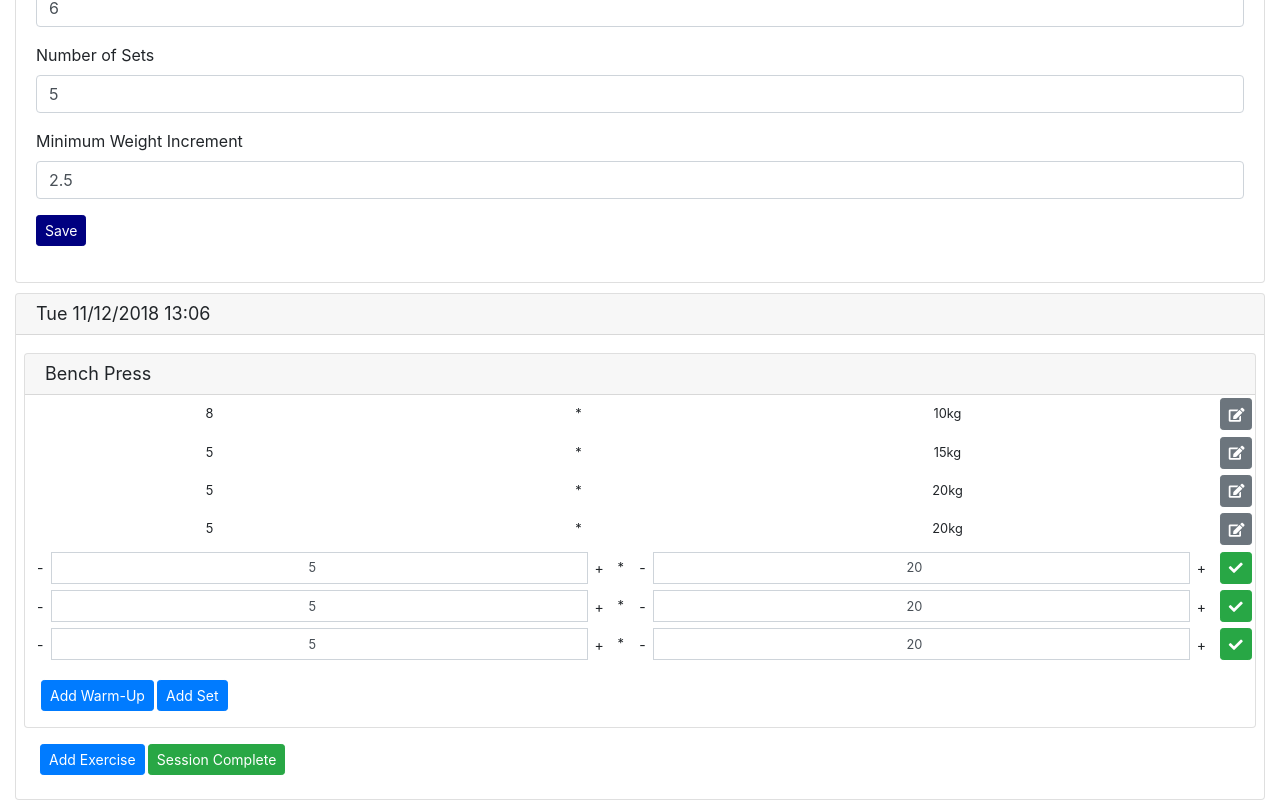
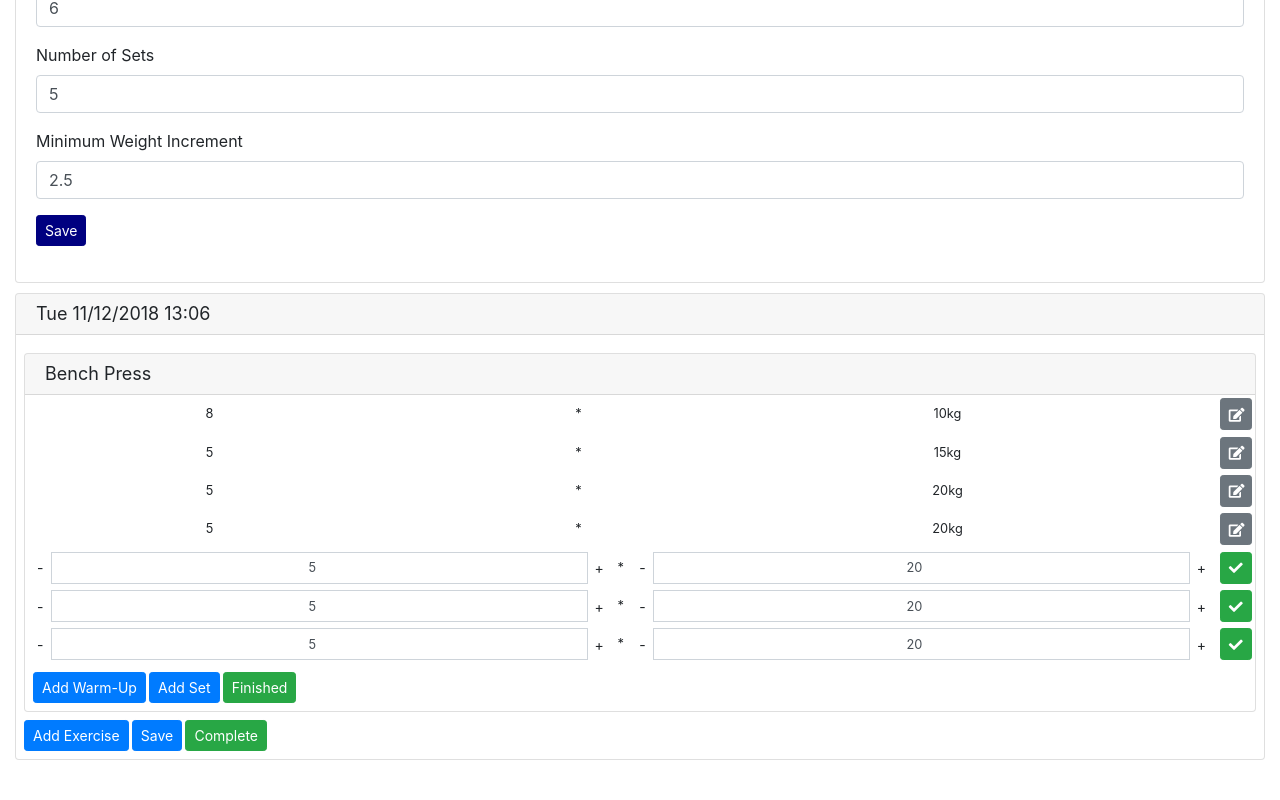
Before and after one commit to reserved-words/GymApp, an Angular app: page / in a window 1280 px wide. Shown: the part 1161-1961 px from the top of the page. After the commit the page ends 1921 px from the top, so only its background shows below. Built offline with nearby package versions, Linux system fonts and the light colour scheme.

Commit message:
Added more logic for showing and hiding elements on session screen

```diff
--- a/src/app/session/session.component.html
+++ b/src/app/session/session.component.html
@@ -13,24 +13,42 @@
                 </div>
                 <div class="card-body p-0">
                     <div *ngFor='let set of item.warmup'>
-                        <gym-set [set]='set'></gym-set>
+                        <gym-set [set]='set' [exerciseFinished]='item.finished'></gym-set>
                     </div>
                     <div *ngFor='let set of item.sets'>
-                        <gym-set [set]='set'></gym-set>
+                        <gym-set [set]='set' [exerciseFinished]='item.finished'></gym-set>
                     </div>
-                    <div class="p-3">
-                        <button class="btn btn-sm btn-primary" (click)='item.addWarmUpSet()'>Add Warm-Up</button>
-                        <button class="btn btn-sm btn-primary" (click)='item.addSet()'>Add Set</button>
+                    <div *ngIf='!session.complete' class="p-2">
+                        <div *ngIf='item.finished'>
+                            <button class="btn btn-sm btn-primary" (click)='item.markNotFinished()'>Not Finished</button>
+                        </div>
+                        <div *ngIf='!item.finished'>
+                            <button class="btn btn-sm btn-primary" (click)='item.addWarmUpSet()'>Add Warm-Up</button>
+                            <button class="btn btn-sm btn-primary" (click)='item.addSet()'>Add Set</button>
+                            <button class="btn btn-sm btn-success" (click)='item.markFinished()'>Finished</button>
+                        </div>
                     </div>
                 </div>
             </div>
         </div>
-        <div class="p-3">
-            <button class="btn btn-primary btn-sm"
-                (click)='addExercise()'>Add Exercise</button>
-                <button class="btn btn-sm btn-success">
-                    Session Complete
+        <div class="pt-2">
+            <div *ngIf='!session.complete'>
+                <button class="btn btn-primary btn-sm"
+                    (click)='session.addExercise()'>
+                    Add Exercise
                 </button>
+                <button class="btn btn-sm btn-primary">
+                    Save
+                </button>
+                <button class="btn btn-sm btn-success"
+                    (click)='session.markComplete()'>
+                    Complete
+                </button>
+            </div>
+            <button *ngIf='session.complete' class="btn btn-sm btn-primary"
+                (click)='session.markNotComplete()'>
+                Edit
+            </button>
         </div>
     </div>
 </div>
--- a/src/app/session/session.component.ts
+++ b/src/app/session/session.component.ts
@@ -1,6 +1,5 @@
 import { Component, Input } from "@angular/core";
 import { ISession } from "../shared/interfaces/session";
-import { ExerciseSet } from "../shared/model/exercise-set";
 import { SessionExercise } from "../shared/model/session-exercise";
 import { SessionService } from "./session.service";
 
@@ -18,10 +17,6 @@ export class SessionComponent {
 
     }
 
-    addExercise() {
-        this.session.exercises.push(new SessionExercise("?"));
-    }
-
     ngOnInit(){
         this.session = this.sessionService.getSession(this.id)
     }
--- a/src/app/session/session.service.ts
+++ b/src/app/session/session.service.ts
@@ -2,6 +2,7 @@ import { Injectable } from "@angular/core";
 import { ISession } from "../shared/interfaces/session";
 import { SessionExercise } from "../shared/model/session-exercise";
 import { ExerciseSet } from "../shared/model/exercise-set";
+import { Session } from "../shared/model/session";
 
 @Injectable({
     providedIn: 'root'
@@ -9,11 +10,7 @@ import { ExerciseSet } from "../shared/model/exercise-set";
 export class SessionService {
     getSession(id: number): ISession {
 
-        var session = {
-            id: 1,
-            date: new Date(),
-            exercises: []
-        };
+        var session = new Session(1, new Date(), false);
 
         var bp = new SessionExercise("Bench Press");
         bp.warmup = [
--- a/src/app/sessions/sessions.service.ts
+++ b/src/app/sessions/sessions.service.ts
@@ -1,5 +1,6 @@
 import { Injectable } from "@angular/core";
 import { ISession } from "../shared/interfaces/session";
+import { Session } from "../shared/model/session";
 
 @Injectable({
     providedIn: 'root'
@@ -7,9 +8,9 @@ import { ISession } from "../shared/interfaces/session";
 export class SessionsService {
     getSessions(): ISession[]{
         return [
-            { id:1, date: new Date('2018-12-09 10:00:00'), exercises: [] },
-            { id:2, date: new Date('2018-12-06 19:00:00'), exercises: [] },
-            { id:3, date: new Date('2018-12-03 19:00:00'), exercises: [] },
+            new Session(1, new Date('2018-12-09 10:00:00'), false),
+            new Session(2, new Date('2018-12-06 19:00:00'), true),
+            new Session(3, new Date('2018-12-03 19:00:00'), true)
         ];
     };
 }
--- a/src/app/shared/interfaces/session-exercise.ts
+++ b/src/app/shared/interfaces/session-exercise.ts
@@ -4,6 +4,9 @@ export interface ISessionExercise {
     type: string;
     warmup: ISet[];
     sets: ISet[];
+    finished: boolean;
     addWarmUpSet(): void;
     addSet(): void;
+    markFinished();
+    markNotFinished();
 }
--- a/src/app/shared/interfaces/session.ts
+++ b/src/app/shared/interfaces/session.ts
@@ -4,4 +4,9 @@ export interface ISession {
     id: number;
     date: Date;
     exercises: ISessionExercise[];
+    complete: boolean;
+
+    addExercise():void;
+    markComplete(): void;
+    markNotComplete(): void;
 }
--- a/src/app/shared/model/session-exercise.ts
+++ b/src/app/shared/model/session-exercise.ts
@@ -3,6 +3,7 @@ import { ISet } from "../interfaces/set";
 import { ExerciseSet } from "./exercise-set";
 
 export class SessionExercise implements ISessionExercise {
+    finished: boolean;
     type: string;
     warmup: ISet[];
     sets: ISet[];
@@ -33,4 +34,16 @@ export class SessionExercise implements ISessionExercise {
             this.sets.push(new ExerciseSet(0,0,false));
         }
     }
+    markFinished() {
+        this.finished = true;
+        for (var i in this.warmup){
+            this.warmup[i].markDone();
+        }
+        for (var i in this.sets){
+            this.sets[i].markDone();
+        }
+    }
+    markNotFinished() {
+        this.finished = false;
+    }
 }
--- /dev/null
+++ b/src/app/shared/model/session.ts
@@ -0,0 +1,29 @@
+import { ISession } from "../interfaces/session";
+import { ISessionExercise } from "../interfaces/session-exercise";
+import { SessionExercise } from "./session-exercise";
+
+export class Session implements ISession {
+    id: number;
+    date: Date;
+    exercises: ISessionExercise[] = [];
+    complete: boolean;
+
+    constructor(id: number, date: Date, complete: boolean){
+        this.id = id;
+        this.date = date;
+        this.complete = complete;
+    }
+
+    addExercise():void {
+        this.exercises.push(new SessionExercise("?"));
+    }
+    markComplete(): void {
+        this.complete = true;
+        for (var i in this.exercises){
+            this.exercises[i].markFinished();
+        }
+    }
+    markNotComplete(): void {
+        this.complete = false;
+    }
+}
--- a/src/app/shared/set.component.html
+++ b/src/app/shared/set.component.html
@@ -12,7 +12,7 @@
       <span>{{set.weight}}kg</span>
     </div>
     <div class="table-cell" style="width: 1px;">
-      <button class="btn btn-sm btn-secondary"
+      <button *ngIf='!exerciseFinished' class="btn btn-sm btn-secondary"
           (click)='set.markNotDone()'>
         <i class="fas fa-edit"></i>
       </button>
--- a/src/app/shared/set.component.ts
+++ b/src/app/shared/set.component.ts
@@ -9,4 +9,5 @@ import { ISet } from "./interfaces/set";
 })
 export class SetComponent {
     @Input() set: ISet;
+    @Input() exerciseFinished: boolean;
 }
```
